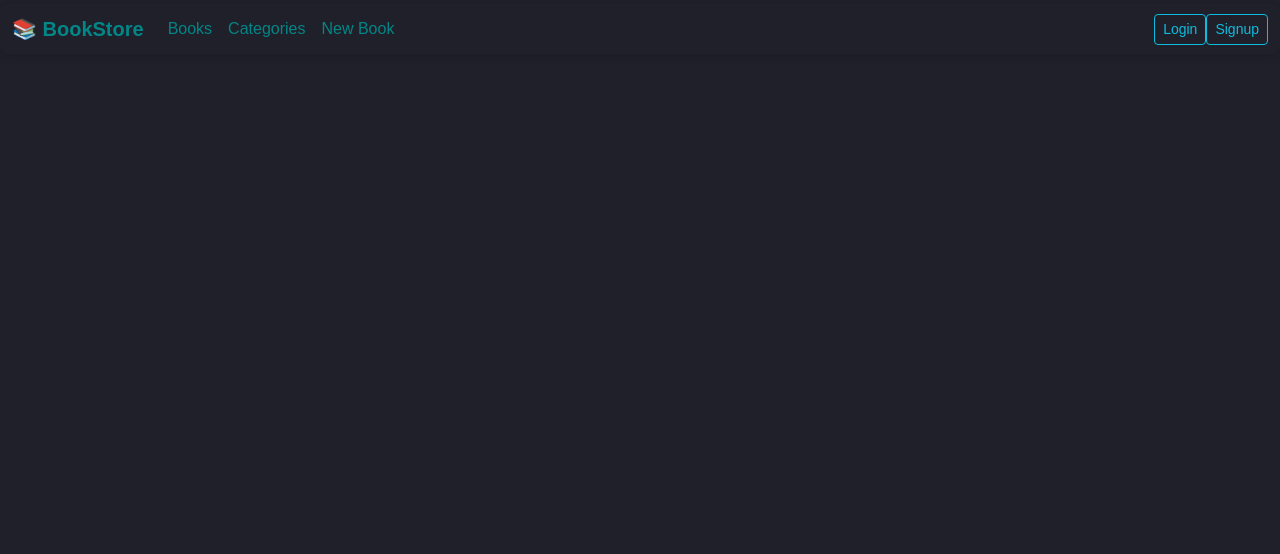
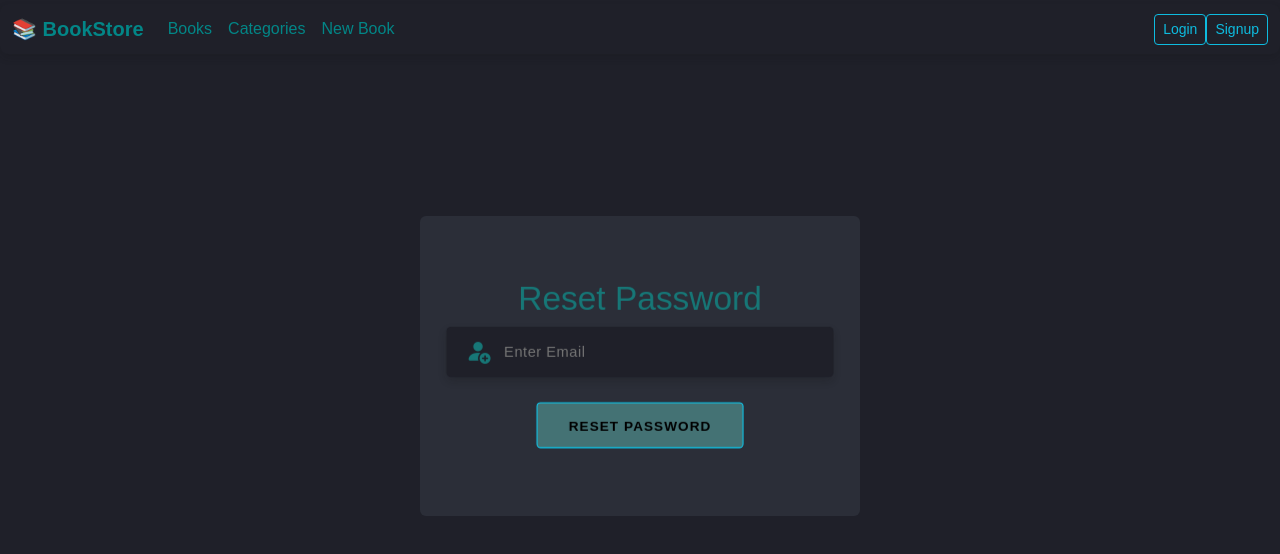
Before and after one commit to phase4-group-project/phase4-bookstore-app-react, a React (Create React App) app: page /resetpassword in a window 1280 px wide. Shown: the top 554 px of the page. Built offline with nearby package versions, Linux system fonts and the light colour scheme.

Commit message:
reset password added

```diff
--- a/src/App.js
+++ b/src/App.js
@@ -10,6 +10,7 @@ import Book from "./Components/Book";
 
 import Categories from "./pages/Categories";
 import Booklist from "./Components/Booklist";
+import ResetPassword from "./pages/ResetPassword";
 
 
 
@@ -36,6 +37,7 @@ function App() {
         <Route path="/categories" element={token ? <Categories token={token} /> : <Login setToken={setToken} />} />
         <Route path="/books" element={token ? <Book token={token} /> : <Login setToken={setToken} />} />
         <Route path="/booklist" element={token ? <Booklist token={token} /> : <Login setToken={setToken} />} />
+        <Route path="/resetpassword" element={<ResetPassword />}/>
 
       </Routes>
 
--- a/src/Components/Book.js
+++ b/src/Components/Book.js
@@ -116,10 +116,9 @@ const BookList = ({ token }) => {
             <div className="container-fluid ">
               <h2>BOOK DETAILS</h2>
               <div className="d-flex mb-2">
-                <Link to="/login">
+                <Link to="/newbooks">
                   <button
                     className="btn btn-outline-info btn-sm"
-                    href="/addbook"
                     type="submit"
                   >
                     Add Book ➕
@@ -132,7 +131,7 @@ const BookList = ({ token }) => {
             {books.map((book) => (
               <div
                 className="card ms-1 mb-1"
-                style={{ width: "15rem", height: "14.2rem" }}
+                style={{ width: "18rem", height: "14rem" }}
                 key={book.id}
               >
                 <div className="card-body pt-1">
@@ -140,15 +139,22 @@ const BookList = ({ token }) => {
                     {book.title}
                   </h5>
                   <p className="card-text pt-0">{book.description}</p>
-                  <p className="card-text pt-0">{book.price}</p>
+
                   <p className="card-text pt-0">{book.author}</p>
-                  <p className="card-text pt-0">{book.category_name}</p>
+
+                  <div className="row">
+                          <div className="col-md-6">
+                          <p className="card-text pt-0">{book.category_name}</p>
+                            </div>
+                            <div className="col">
+                            <p className="card-text pt-0">Price: {book.price}</p>
+                            </div>
+                            </div>
                 </div>
                 <div className="mb-1">
                   <button
                     className="btn btn-primary btn-sm"
                     type="button"
-                    class="btn btn-primary btn-sm"
                     data-bs-toggle="modal"
                     data-bs-target="#exampleModal"
                     onClick={() => handleEdit(book)}
@@ -156,7 +162,7 @@ const BookList = ({ token }) => {
                     Edit Book
                   </button>
                   <button
-                    className="btn btn-danger btn-sm"
+                    className="btn btn-danger btn-sm ms-5"
                     onClick={() => handleDelete(book.id)}
                   >
                     Delete 🗑
--- a/src/Components/NewBook.js
+++ b/src/Components/NewBook.js
@@ -63,7 +63,7 @@ function NewBook({ token }) {
             <div className="section pb-0 pt-0 pt-sm-0  pt-0 ms-5">
               <div className="card-3d-wrap mx-auto pt-0 ms-5">
                 <div className="card-3d-wrapper" style={{ width: "700px" }}>
-                  <div className="card-front">
+                  <div className="card-front" style={{height: "450px"}}>
                     <div className="center-wrap ">
 
                       <form onSubmit={handleSubmit} className="pt-2">
@@ -75,7 +75,7 @@ function NewBook({ token }) {
                             </label>
                             <input
                               type="text"
-                              className="form-control"
+                              className="form-style"
                               placeholder="Book Title"
                               id="title"
                               value={title}
@@ -89,7 +89,7 @@ function NewBook({ token }) {
                             </label>
                             <input
                               type="text"
-                              className="form-control"
+                              className="form-style"
                               placeholder="Book Author"
                               id="author"
                               value={author}
@@ -105,7 +105,7 @@ function NewBook({ token }) {
                             </label>
                             <input
                               type="decimal"
-                              className="form-control"
+                              className="form-style"
                               placeholder="Book Price"
                               id="price"
                               value={price}
@@ -117,7 +117,7 @@ function NewBook({ token }) {
                               Book Category
                             </label>
                             <select
-                              className="form-control"
+                               className="form-style"
                               id="category"
                               value={category_id}
                               onChange={(e) => setCategory_id(e.target.value)}
@@ -138,7 +138,7 @@ function NewBook({ token }) {
                             Book Description
                           </label>
                           <textarea
-                            className="form-control"
+                            className="form-style" style={{height: "100px"}}
                             rows="3"
                             placeholder="Book Description"
                             id="description"
--- a/src/index.css
+++ b/src/index.css
@@ -229,6 +229,31 @@ body {
     outline: none;
     box-shadow: 0 4px 8px 0 rgba(21,21,21,.2);
   }
+
+  .form-control {
+    padding: 13px 20px;
+    padding-left: 55px;
+    height: 48px;
+    width: 100%;
+    font-weight: 500;
+    border-radius: 4px;
+    font-size: 14px;
+    line-height: 22px;
+    letter-spacing: 0.5px;
+    outline: none;
+    color: #c4c3ca;
+    background-color: #1f2029;
+    border: none;
+    -webkit-transition: all 200ms linear;
+    transition: all 200ms linear;
+    box-shadow: 0 4px 8px 0 rgba(21,21,21,.2);
+  }
+  .form-control:focus,
+  .form-control:active {
+    border: none;
+    outline: none;
+    box-shadow: 0 4px 8px 0 rgba(21,21,21,.2);
+  }
   .input-icon {
     position: absolute;
     top: 0;
--- a/src/pages/Home.js
+++ b/src/pages/Home.js
@@ -1,5 +1,4 @@
 import React from 'react'
-import { useState, useEffect } from 'react'
 import NewBook from '../Components/NewBook'
 import Booklist from '../Components/Booklist'
 
--- /dev/null
+++ b/src/pages/ResetPassword.js
@@ -0,0 +1,115 @@
+import { useState } from 'react';
+import axios from 'axios';
+
+function ResetPassword() {
+  const [email, setEmail] = useState('');
+  const [newPassword, setNewPassword] = useState('');
+  const [confirmPassword, setConfirmPassword] = useState('');
+  const [resetToken, setResetToken] = useState(null);
+  const [successMessage, setSuccessMessage] = useState(null);
+  const [errorMessage, setErrorMessage] = useState(null);
+  const token = localStorage.getItem('token');
+
+  const handleResetPassword = async (event) => {
+    event.preventDefault();
+    try {
+      const response = await axios.post('http://localhost:3000/reset_password', { email });
+      setResetToken(response.data.reset_password_token);
+      setSuccessMessage(null);
+      setErrorMessage(null);
+    } catch (error) {
+      setErrorMessage(error.response.data.error);
+      setSuccessMessage(null);
+    }
+  };
+
+  const handleSetNewPassword = async (event) => {
+    event.preventDefault();
+    try {
+      const response = await axios.put(`http://localhost:3000/update_password/${resetToken}`, {
+        password: newPassword,
+        password_confirmation: confirmPassword
+      }, {
+        headers: {
+          Authorization: `Bearer ${token}`
+        }
+      });
+      setSuccessMessage(response.data.message);
+      setErrorMessage(null);
+    } catch (error) {
+      setErrorMessage(error.response.data.error);
+      setSuccessMessage(null);
+    }
+  };
+
+  return (
+    <div className="section pt-0">
+    <div className="container pt-0">
+      <div className="row full-height justify-content-center pt-0">
+        <div className="col-12 text-center align-self-center py-5 pt-0">
+          <div className="section pb-0 pt-0 pt-sm-0 text-center pt-0">
+            <div className="card-3d-wrap mx-auto pt-0">
+              <div className="card-3d-wrapper">
+                <div className="card-front" style={{height: "300px"}} >
+                  <div className="center-wrap">
+      <h2>Reset Password</h2>
+      {successMessage && <p>{successMessage}</p>}
+      {errorMessage && <p>{errorMessage}</p>}
+      {!resetToken ? (
+        <form onSubmit={handleResetPassword}>
+          <div className="form-group">
+
+            <input
+            className="form-style"
+              type="email"
+              id="email"
+              placeholder='Enter Email'
+              value={email}
+              onChange={(event) => setEmail(event.target.value)}
+            />
+            <i className="input-icon bi bi-person-fill-add"></i>
+          </div>
+          <button className="btn1 mt-4 btn btn-outline-info" type="submit">Reset Password</button>
+        </form>
+      ) : (
+        <form onSubmit={handleSetNewPassword}>
+         <div className="form-group">
+
+            <input
+              type="password"
+              className="form-style"
+              placeholder='New Password'
+              id="newPassword"
+              value={newPassword}
+              onChange={(event) => setNewPassword(event.target.value)}
+            />
+             <i className="input-icon bi bi-key-fill"></i>
+          </div>
+          <div className="form-group pt-3">
+
+            <input
+              type="password"
+              className="form-style pt-"
+              placeholder='Confirm Password'
+              id="confirmPassword"
+              value={confirmPassword}
+              onChange={(event) => setConfirmPassword(event.target.value)}
+            />
+             <i className=" input-icon bi bi-key-fill pt-3"></i>
+          </div>
+          <button className="btn1 mt-4 btn btn-outline-info" type="submit">Set New Password</button>
+        </form>
+      )}
+    </div>
+    </div>
+    </div>
+    </div>
+    </div>
+    </div>
+    </div>
+    </div>
+    </div>
+  );
+}
+
+export default ResetPassword;
```
Also changed, not shown: src/pages/Login.js (+17 -24 lines).
